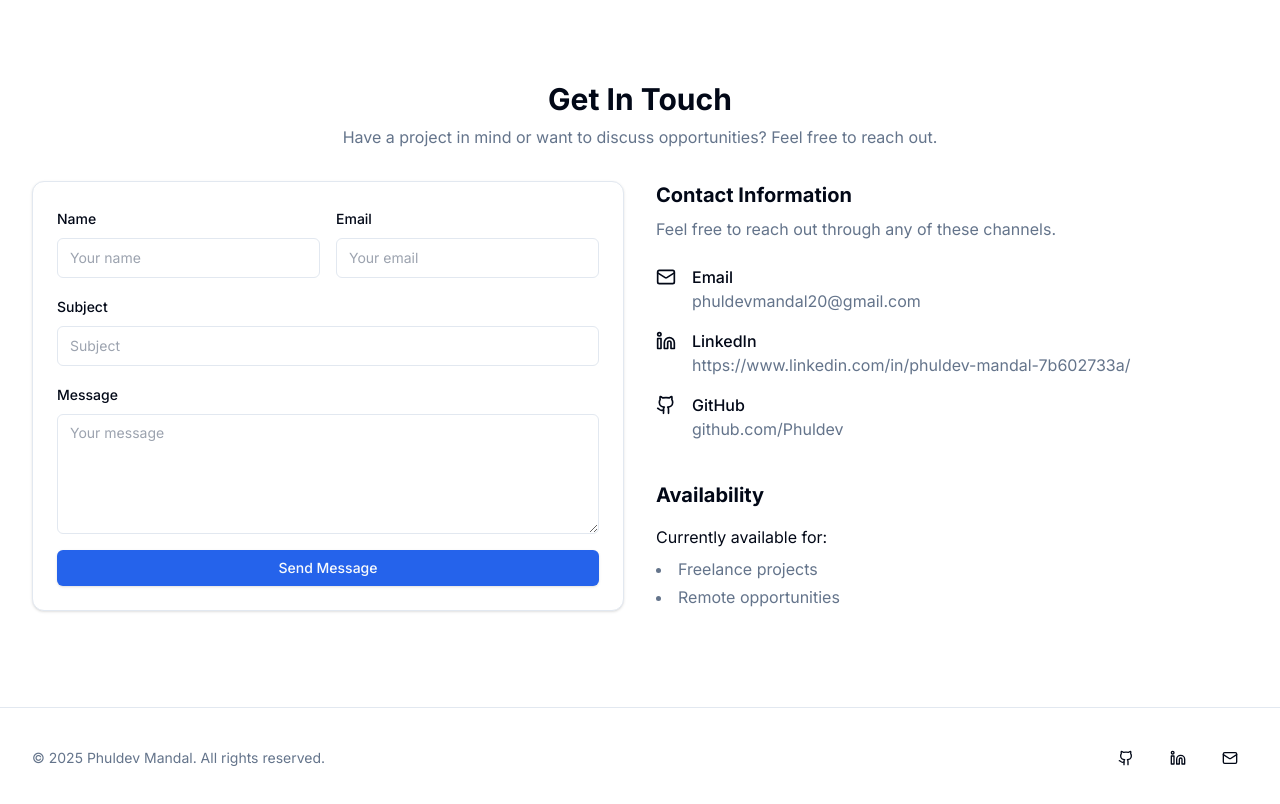
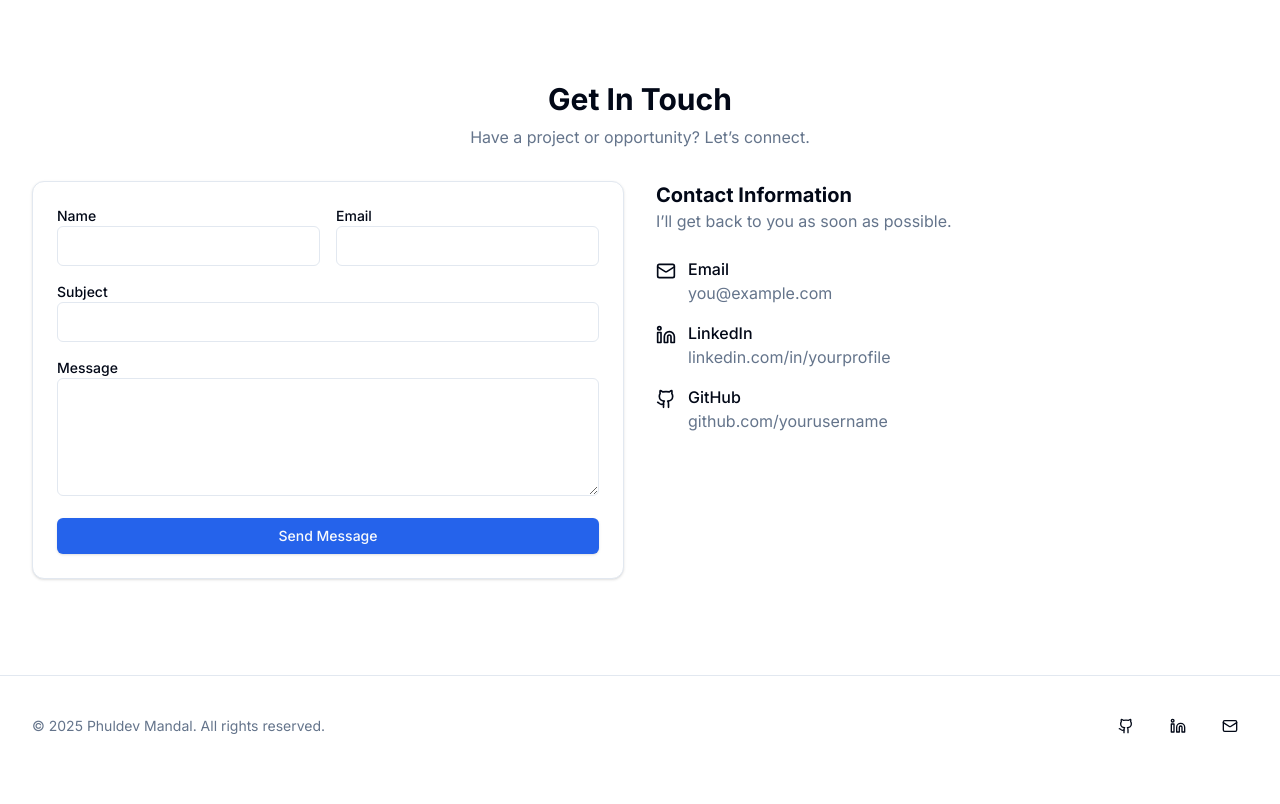
Before and after one commit to Phuldev/phuldev.github.io, a Next.js app: page / in a window 1280 px wide. Shown: the part 2700-3504 px from the top of the page. After the commit the page ends 3476 px from the top, so only its background shows below. Built offline with nearby package versions, Linux system fonts and the light colour scheme.

Commit message:
refactor : update conatct us

```diff
--- /dev/null
+++ b/app/api/send-telegram/route.ts
@@ -0,0 +1,38 @@
+export async function POST(req: Request) {
+  try {
+    const { name, email, subject, message } = await req.json();
+
+    const botToken = "AAHNQUUk8Ic77HCK5H-AJeCSQXNn6imD_wQ";
+    const chatId = "7750742185";
+
+    const text = `
+        *New Contact Message*:
+        *Name:* ${name}
+        *Email:* ${email}
+        *Subject:* ${subject}
+        *Message:* ${message}
+    `;
+
+    const telegramRes = await fetch(`https://api.telegram.org/bot${botToken}/sendMessage`, {
+      method: "POST",
+      headers: { "Content-Type": "application/json" },
+      body: JSON.stringify({
+        chat_id: chatId,
+        text,
+        parse_mode: "Markdown",
+      }),
+    });
+
+    if (!telegramRes.ok) {
+      const error = await telegramRes.json();
+      console.error("Telegram API Error:", error);
+      return new Response(JSON.stringify({ success: false, error }), { status: 500 });
+    }
+
+    return new Response(JSON.stringify({ success: true }), { status: 200 });
+
+  } catch (error: any) {
+    console.error("Server Error:", error);
+    return new Response(JSON.stringify({ success: false, error: error.message }), { status: 500 });
+  }
+}
--- a/components/sections/contact-section.tsx
+++ b/components/sections/contact-section.tsx
@@ -4,7 +4,6 @@ import { useState } from "react"
 import { Button } from "@/components/ui/button"
 import { Card, CardContent } from "@/components/ui/card"
 import { Mail, Linkedin, Github } from "lucide-react"
-import { contactInfo } from "@/lib/contact-data"
 
 export default function ContactSection() {
   const [formData, setFormData] = useState({
@@ -15,9 +14,7 @@ export default function ContactSection() {
   })
   const [loading, setLoading] = useState(false)
   const [success, setSuccess] = useState(false)
-
-  const botToken = "AAHNQUUk8Ic77HCK5H-AJeCSQXNn6imD_wQ"
-  const chatId = "7750742185"
+  const [error, setError] = useState("")
 
   const handleChange = (e: React.ChangeEvent<HTMLInputElement | HTMLTextAreaElement>) => {
     const { id, value } = e.target
@@ -27,40 +24,27 @@ export default function ContactSection() {
   const handleSubmit = async (e: React.FormEvent) => {
     e.preventDefault()
     setLoading(true)
-
-    const text = `
-New Contact Message:
-Name: ${formData.name}
-Email: ${formData.email}
-Subject: ${formData.subject}
-Message: ${formData.message}
-    `
+    setError("")
+    setSuccess(false)
 
     try {
-      const res = await fetch(`https://api.telegram.org/bot${botToken}/sendMessage`, {
+      const res = await fetch("/api/send-telegram", {
         method: "POST",
-        headers: {
-          "Content-Type": "application/json",
-        },
-        body: JSON.stringify({
-          chat_id: chatId,
-          text,
-        }),
+        headers: { "Content-Type": "application/json" },
+        body: JSON.stringify(formData),
       })
 
       if (res.ok) {
         setSuccess(true)
-        setFormData({
-          name: "",
-          email: "",
-          subject: "",
-          message: "",
-        })
+        setFormData({ name: "", email: "", subject: "", message: "" })
       } else {
-        console.error("Failed to send message", await res.json())
+        const result = await res.json()
+        setError("Failed to send message. Try again later.")
+        console.error(result.error)
       }
-    } catch (error) {
-      console.error("Telegram error:", error)
+    } catch (err) {
+      console.error(err)
+      setError("Something went wrong. Please try again.")
     } finally {
       setLoading(false)
     }
@@ -69,119 +53,97 @@ Message: ${formData.message}
   return (
     <section id="contact" className="py-16 md:py-24">
       <div className="container space-y-8">
-        <div className="space-y-2 text-center">
+        <div className="text-center space-y-2">
           <h2 className="text-3xl font-bold">Get In Touch</h2>
           <p className="text-muted-foreground max-w-2xl mx-auto">
-            Have a project in mind or want to discuss opportunities? Feel free to reach out.
+            Have a project or opportunity? Let’s connect.
           </p>
         </div>
-        <div className="grid grid-cols-1 md:grid-cols-2 gap-8 items-start">
+
+        <div className="grid md:grid-cols-2 gap-8">
           <Card>
             <CardContent className="p-6 space-y-4">
               <form className="space-y-4" onSubmit={handleSubmit}>
-                <div className="grid grid-cols-1 sm:grid-cols-2 gap-4">
-                  <div className="space-y-2">
-                    <label htmlFor="name" className="text-sm font-medium">
-                      Name
-                    </label>
+                <div className="grid sm:grid-cols-2 gap-4">
+                  <div>
+                    <label htmlFor="name" className="block text-sm font-medium">Name</label>
                     <input
                       id="name"
                       value={formData.name}
                       onChange={handleChange}
                       required
-                      className="flex h-10 w-full rounded-md border px-3 py-2 text-sm"
-                      placeholder="Your name"
+                      className="w-full h-10 px-3 py-2 border rounded-md text-sm"
                     />
                   </div>
-                  <div className="space-y-2">
-                    <label htmlFor="email" className="text-sm font-medium">
-                      Email
-                    </label>
+                  <div>
+                    <label htmlFor="email" className="block text-sm font-medium">Email</label>
                     <input
                       id="email"
                       type="email"
                       value={formData.email}
                       onChange={handleChange}
                       required
-                      className="flex h-10 w-full rounded-md border px-3 py-2 text-sm"
-                      placeholder="Your email"
+                      className="w-full h-10 px-3 py-2 border rounded-md text-sm"
                     />
                   </div>
                 </div>
-                <div className="space-y-2">
-                  <label htmlFor="subject" className="text-sm font-medium">
-                    Subject
-                  </label>
+                <div>
+                  <label htmlFor="subject" className="block text-sm font-medium">Subject</label>
                   <input
                     id="subject"
                     value={formData.subject}
                     onChange={handleChange}
                     required
-                    className="flex h-10 w-full rounded-md border px-3 py-2 text-sm"
-                    placeholder="Subject"
+                    className="w-full h-10 px-3 py-2 border rounded-md text-sm"
                   />
                 </div>
-                <div className="space-y-2">
-                  <label htmlFor="message" className="text-sm font-medium">
-                    Message
-                  </label>
+                <div>
+                  <label htmlFor="message" className="block text-sm font-medium">Message</label>
                   <textarea
                     id="message"
                     value={formData.message}
                     onChange={handleChange}
                     required
-                    className="flex min-h-[120px] w-full rounded-md border px-3 py-2 text-sm"
-                    placeholder="Your message"
+                    rows={5}
+                    className="w-full px-3 py-2 border rounded-md text-sm"
                   />
                 </div>
                 <Button className="w-full" type="submit" disabled={loading}>
                   {loading ? "Sending..." : "Send Message"}
                 </Button>
-                {success && (
-                  <p className="text-green-600 text-sm pt-2">Message sent successfully via Telegram!</p>
-                )}
+                {success && <p className="text-green-600 text-sm">Message sent successfully!</p>}
+                {error && <p className="text-red-600 text-sm">{error}</p>}
               </form>
             </CardContent>
           </Card>
 
-          {/* Right Column with Contact Info */}
+          {/* Contact Info (optional) */}
           <div className="space-y-6">
-            <div className="space-y-2">
+            <div>
               <h3 className="text-xl font-bold">Contact Information</h3>
-              <p className="text-muted-foreground">Feel free to reach out through any of these channels.</p>
+              <p className="text-muted-foreground">I’ll get back to you as soon as possible.</p>
             </div>
             <div className="space-y-4">
-              <div className="flex items-start gap-4">
-                <Mail className="h-5 w-5 mt-0.5" />
+              <div className="flex items-start gap-3">
+                <Mail className="h-5 w-5 mt-1" />
                 <div>
                   <h4 className="font-medium">Email</h4>
-                  <p className="text-muted-foreground">{contactInfo.email}</p>
+                  <p className="text-muted-foreground">you@example.com</p>
                 </div>
               </div>
-              <div className="flex items-start gap-4">
-                <Linkedin className="h-5 w-5 mt-0.5" />
+              <div className="flex items-start gap-3">
+                <Linkedin className="h-5 w-5 mt-1" />
                 <div>
                   <h4 className="font-medium">LinkedIn</h4>
-                  <p className="text-muted-foreground">{contactInfo.linkedin}</p>
+                  <p className="text-muted-foreground">linkedin.com/in/yourprofile</p>
                 </div>
               </div>
-              <div className="flex items-start gap-4">
-                <Github className="h-5 w-5 mt-0.5" />
+              <div className="flex items-start gap-3">
+                <Github className="h-5 w-5 mt-1" />
                 <div>
                   <h4 className="font-medium">GitHub</h4>
-                  <p className="text-muted-foreground">{contactInfo.github}</p>
+                  <p className="text-muted-foreground">github.com/yourusername</p>
                 </div>
-              </div>
-            </div>
-            <div className="pt-4">
-              <h3 className="text-xl font-bold mb-4">Availability</h3>
-              <div className="space-y-2">
-                <p>Currently available for:</p>
-                <ul className="list-disc list-inside space-y-1 text-muted-foreground">
-                  {contactInfo.availability.map((item, index) => (
-                    <li key={index}>{item}</li>
-                  ))}
-                </ul>
               </div>
             </div>
           </div>
```
